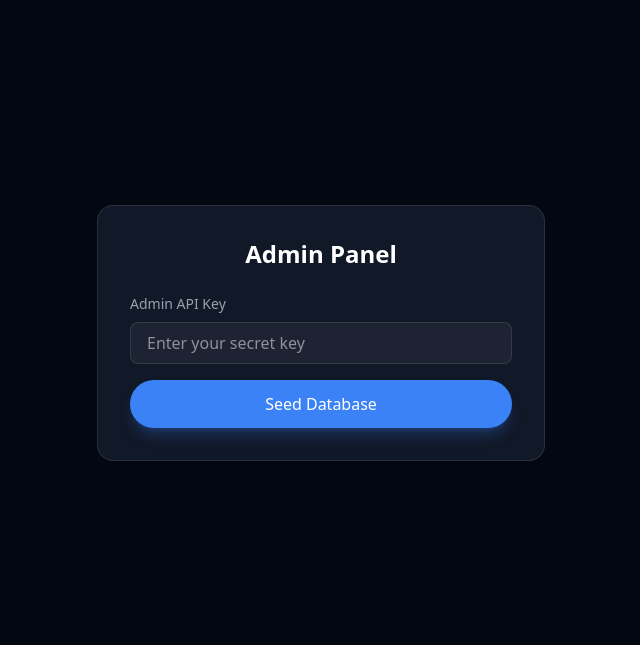
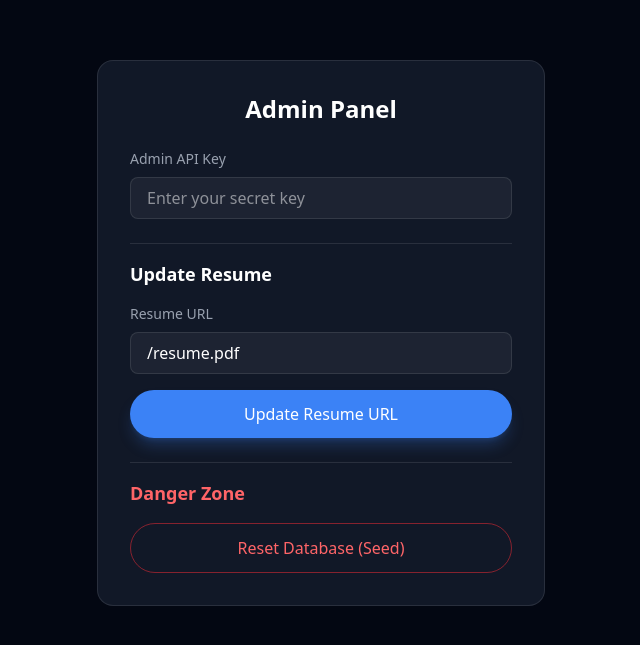
Before and after one commit to sammkkit/resume-site-2025, a Next.js app: page /admin in a window 1280 px wide. Shown: the part 115-760 px from the top of the page, without its empty margins (319-959 px from the left). Built offline with nearby package versions, Linux system fonts and the light colour scheme; no server answers; the database is empty.

Commit message:
admin cahnged

```diff
--- a/src/app/admin/page.tsx
+++ b/src/app/admin/page.tsx
@@ -1,16 +1,68 @@
 "use client";
 
-import { useState } from "react";
+import { useState, useEffect } from "react";
 import Button from "@/components/ui/Button";
 
 export default function AdminPage() {
     const [apiKey, setApiKey] = useState("");
+    const [resumeUrl, setResumeUrl] = useState("");
     const [status, setStatus] = useState("");
     const [loading, setLoading] = useState(false);
+
+    // Fetch current resume URL on load
+    useEffect(() => {
+        fetch("/api/resume")
+            .then((res) => res.json())
+            .then((data) => {
+                if (data.resumeUrl) setResumeUrl(data.resumeUrl);
+            })
+            .catch((err) => console.error("Failed to load resume URL", err));
+    }, []);
+
+    const handleUpdateResume = async () => {
+        if (!apiKey) {
+            setStatus("Please enter the Admin API Key");
+            return;
+        }
+        if (!resumeUrl) {
+            setStatus("Please enter a Resume URL");
+            return;
+        }
+
+        setLoading(true);
+        setStatus("Updating resume...");
+
+        try {
+            const res = await fetch("/api/resume", {
+                method: "POST",
+                headers: {
+                    "Content-Type": "application/json",
+                    "x-admin-key": apiKey,
+                },
+                body: JSON.stringify({ resumeUrl }),
+            });
+
+            const data = await res.json();
+
+            if (res.ok) {
+                setStatus("Success: Resume URL updated!");
+            } else {
+                setStatus("Error: " + (data.error || "Failed to update"));
+            }
+        } catch (error) {
+            setStatus("Network Error: " + (error as Error).message);
+        } finally {
+            setLoading(false);
+        }
+    };
 
     const handleSeed = async () => {
         if (!apiKey) {
             setStatus("Please enter the Admin API Key");
+            return;
+        }
+
+        if (!confirm("WARNING: This will delete ALL existing data and reset it to defaults. Are you sure?")) {
             return;
         }
 
@@ -25,18 +77,7 @@ export default function AdminPage() {
                 },
             });
 
-            let data;
-            try {
-                const text = await res.text();
-                try {
-                    data = JSON.parse(text);
-                } catch {
-                    // If response is not JSON, use the text directly
-                    data = { error: text || res.statusText };
-                }
-            } catch (e) {
-                data = { error: "Failed to parse response" };
-            }
+            const data = await res.json();
 
             if (res.ok) {
                 setStatus("Success: " + (data.message || "Operation completed"));
@@ -55,7 +96,8 @@ export default function AdminPage() {
             <div className="max-w-md w-full glass-card p-8 rounded-2xl">
                 <h1 className="text-2xl font-bold mb-6 text-center">Admin Panel</h1>
 
-                <div className="space-y-4">
+                <div className="space-y-6">
+                    {/* API Key Section */}
                     <div>
                         <label className="block text-sm text-gray-400 mb-2">Admin API Key</label>
                         <input
@@ -67,14 +109,48 @@ export default function AdminPage() {
                         />
                     </div>
 
-                    <Button
-                        onClick={handleSeed}
-                        disabled={loading}
-                        className="w-full"
-                    >
-                        {loading ? "Seeding..." : "Seed Database"}
-                    </Button>
+                    <div className="h-px bg-white/10 my-4" />
 
+                    {/* Resume Update Section */}
+                    <div>
+                        <h2 className="text-lg font-semibold mb-4">Update Resume</h2>
+                        <div className="space-y-4">
+                            <div>
+                                <label className="block text-sm text-gray-400 mb-2">Resume URL</label>
+                                <input
+                                    type="url"
+                                    value={resumeUrl}
+                                    onChange={(e) => setResumeUrl(e.target.value)}
+                                    className="w-full bg-white/5 border border-white/10 rounded-lg px-4 py-2 focus:outline-none focus:border-primary transition-colors"
+                                    placeholder="https://drive.google.com/..."
+                                />
+                            </div>
+                            <Button
+                                onClick={handleUpdateResume}
+                                disabled={loading}
+                                className="w-full"
+                            >
+                                {loading ? "Updating..." : "Update Resume URL"}
+                            </Button>
+                        </div>
+                    </div>
+
+                    <div className="h-px bg-white/10 my-4" />
+
+                    {/* Danger Zone */}
+                    <div>
+                        <h2 className="text-lg font-semibold text-red-400 mb-4">Danger Zone</h2>
+                        <Button
+                            onClick={handleSeed}
+                            disabled={loading}
+                            variant="outline"
+                            className="w-full border-red-500/50 text-red-400 hover:bg-red-500/10 hover:text-red-300"
+                        >
+                            {loading ? "Seeding..." : "Reset Database (Seed)"}
+                        </Button>
+                    </div>
+
+                    {/* Status Message */}
                     {status && (
                         <div className={`p-4 rounded-lg text-sm ${status.startsWith("Success") ? "bg-green-500/20 text-green-400" : "bg-red-500/20 text-red-400"}`}>
                             {status}
```
